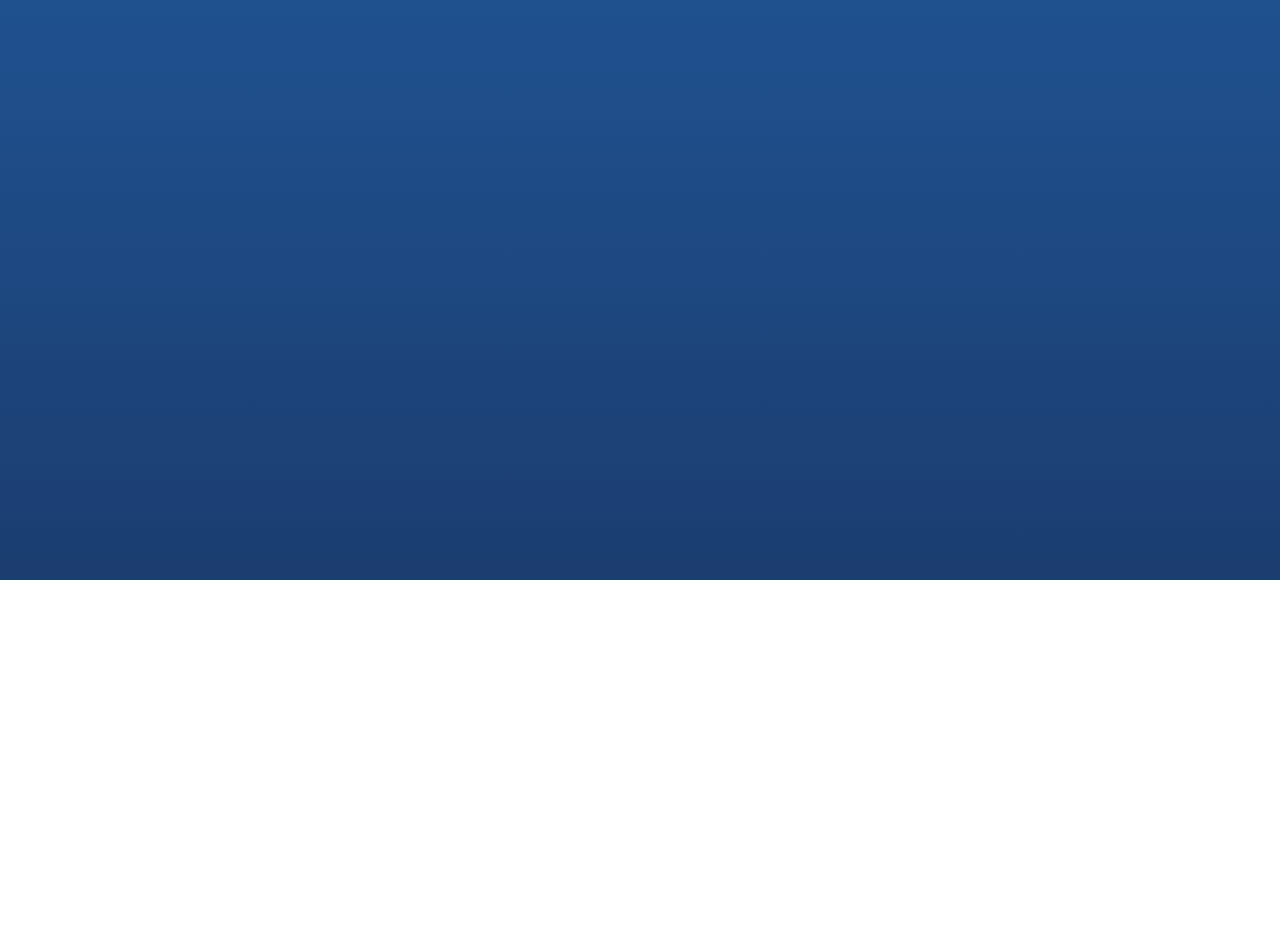
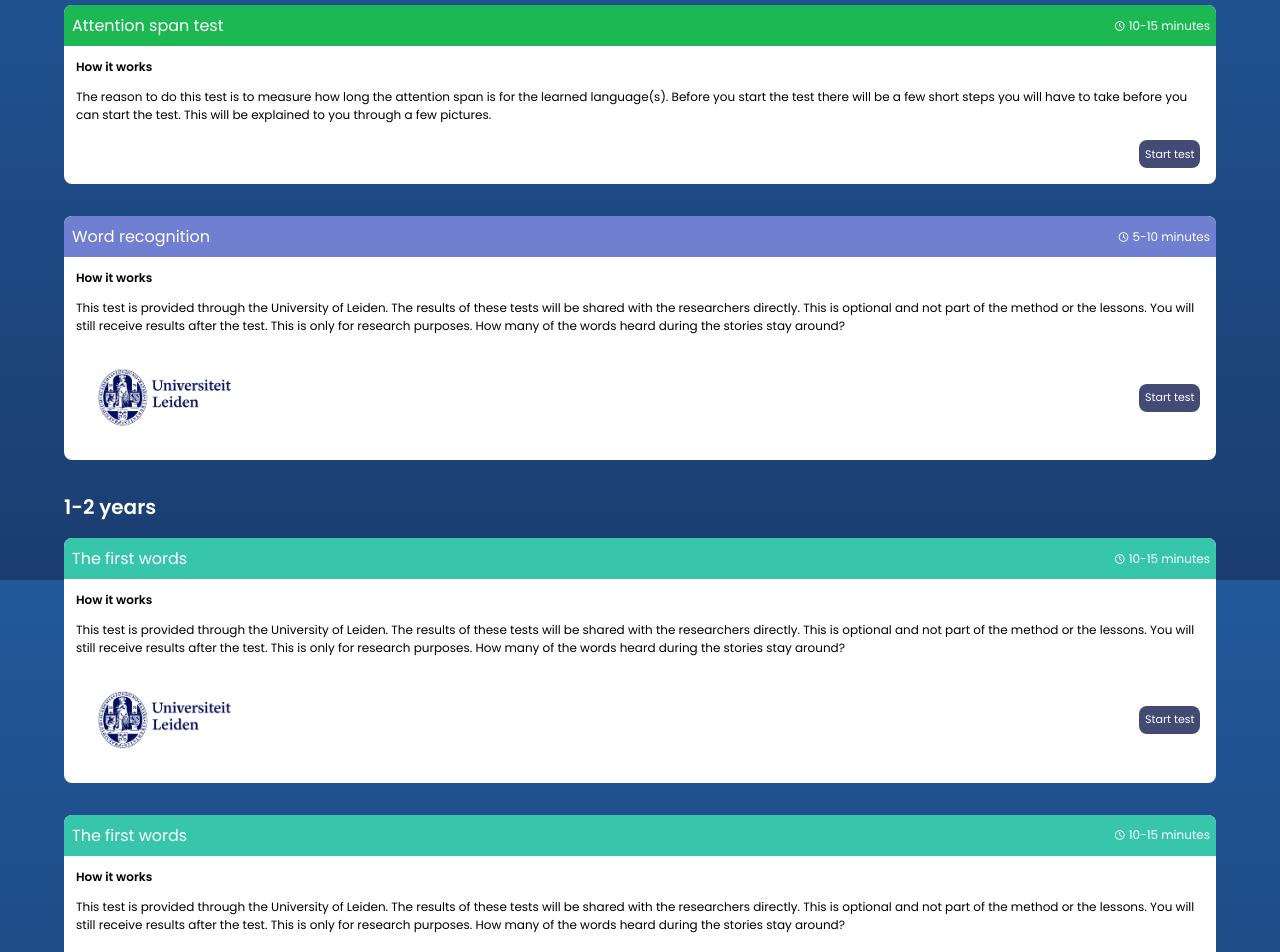
Before and after one commit to briannededeugd/tumimundo, a SvelteKit app in the folder tumi-mundo/: page / in a window 1280 px wide. Shown: the part 220-1172 px from the top of the page. Before the commit the page ends 800 px from the top, so only its background shows below. Built offline with nearby package versions, Linux system fonts and the light colour scheme.

Commit message:
ADD: Test further section styling

```diff
--- a/tumi-mundo/src/routes/+page.svelte
+++ b/tumi-mundo/src/routes/+page.svelte
@@ -43,3 +43,71 @@
 <h2>
     6-12 months
 </h2>
+
+
+<!-- Attention span test -->
+<section class="attention-span">
+	<div class="header-container">
+		<h3>Attention span test</h3>
+		<p class="time">10-15 minutes</p>
+	</div>
+
+	<p><strong>How it works</strong></p>
+	<p>The reason to do this test is to measure how long the attention span is for the learned language(s).
+		Before you start the test there will be a few short steps you will have to take before you can start the test. This will be explained to you through a few pictures.
+	</p>
+	<div class="section-button">
+		<a href="/">Start test</a>
+	</div>
+</section>
+
+<!-- Word recognition -->
+<section class="word-recognition">
+	<div class="header-container">
+		<h3>Word recognition</h3>
+		<p class="time">5-10 minutes</p>
+	</div>
+
+	<p><strong>How it works</strong></p>
+	<p>This test is provided through the University of Leiden. The results of these tests will be shared with the researchers directly. This is optional and not part of the method or the lessons. You will still receive results after the test. This is only for research purposes. How many of the words heard during the stories stay around?
+	</p>
+	<div class="section-button">
+		<img src="../lib/images/universiteit-leiden-logo.png" alt="Logo of the University of Leiden">
+		<a href="/">Start test</a>
+	</div>
+</section>
+
+<h2>
+    1-2 years
+</h2>
+
+<!-- The first words -->
+<section class="first-words">
+	<div class="header-container">
+		<h3>The first words</h3>
+		<p class="time">10-15 minutes</p>
+	</div>
+
+	<p><strong>How it works</strong></p>
+	<p>This test is provided through the University of Leiden. The results of these tests will be shared with the researchers directly. This is optional and not part of the method or the lessons. You will still receive results after the test. This is only for research purposes. How many of the words heard during the stories stay around?
+	</p>
+	<div class="section-button">
+		<img src="../lib/images/universiteit-leiden-logo.png" alt="Logo of the University of Leiden">
+		<a href="/">Start test</a>
+	</div>
+</section>
+
+<section class="first-words">
+	<div class="header-container">
+		<h3>The first words</h3>
+		<p class="time">10-15 minutes</p>
+	</div>
+
+	<p><strong>How it works</strong></p>
+	<p>This test is provided through the University of Leiden. The results of these tests will be shared with the researchers directly. This is optional and not part of the method or the lessons. You will still receive results after the test. This is only for research purposes. How many of the words heard during the stories stay around?
+	</p>
+	<div class="section-button">
+		<img src="../lib/images/universiteit-leiden-logo.png" alt="Logo of the University of Leiden">
+		<a href="/">Start test</a>
+	</div>
+</section>
```
Also changed, not shown: tumi-mundo/static/lib/images/universiteit-leiden-logo.png (added), tumi-mundo/static/lib/styles/style.css.
